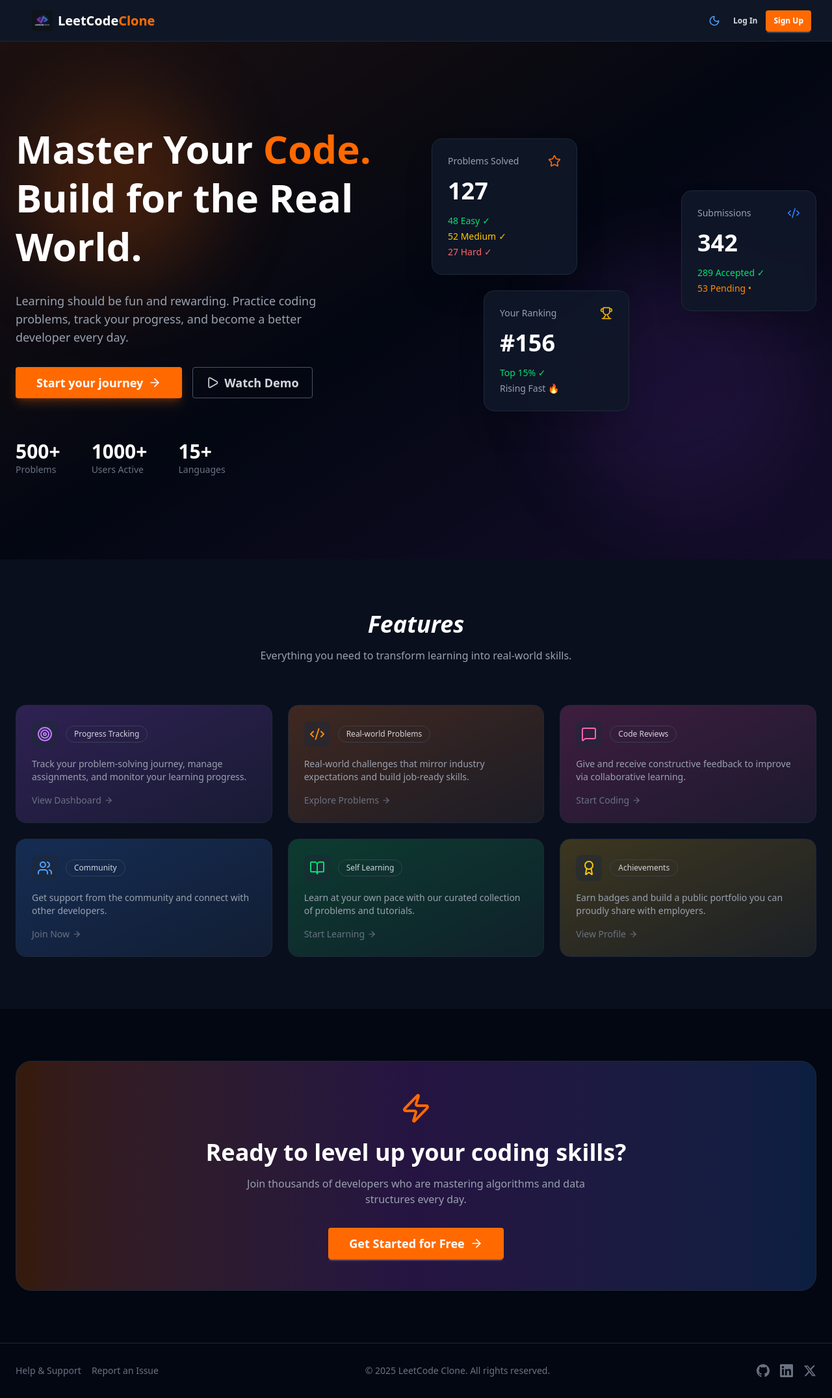
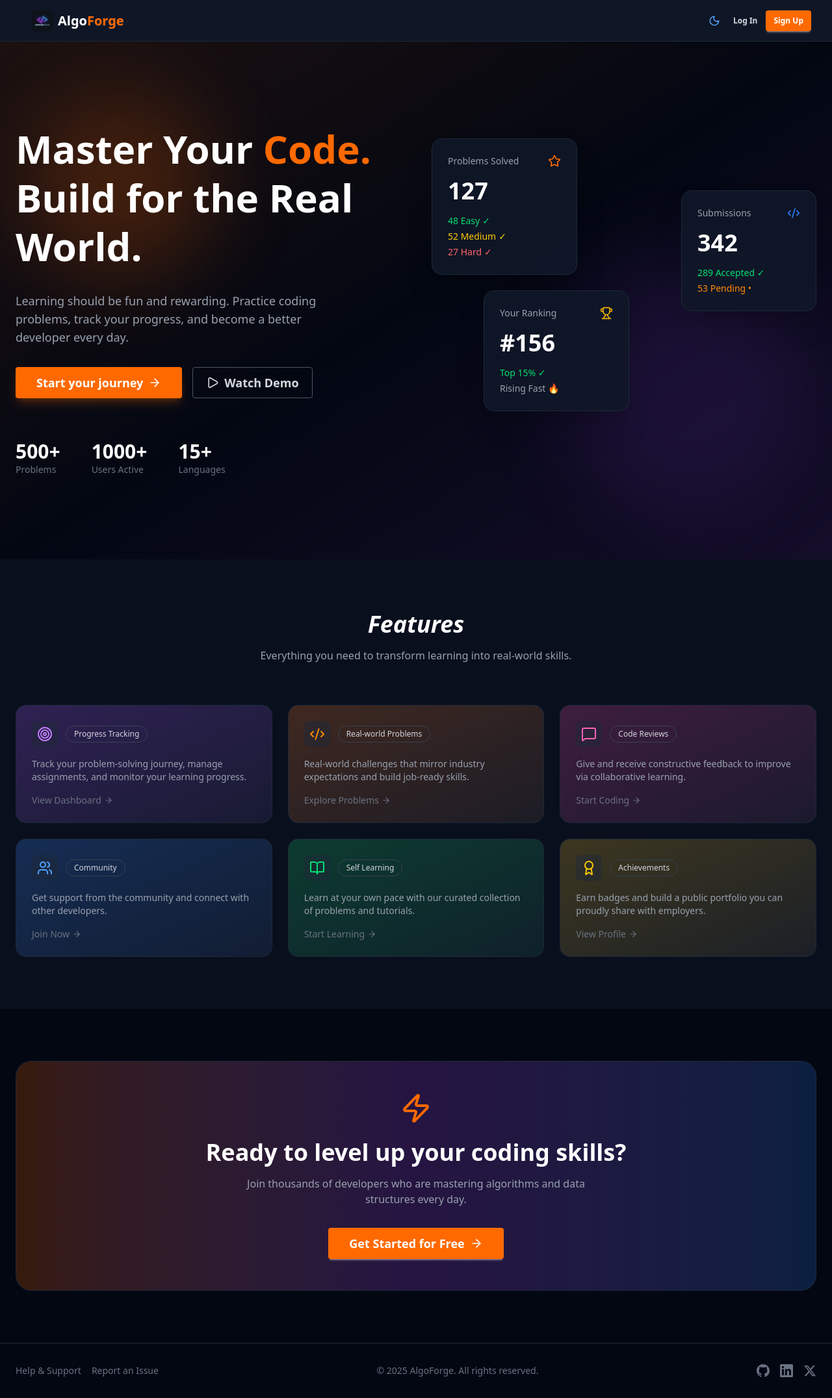
Before and after one commit to GauharAlam/LeetCode_Project, a React (Vite) app in the folder Frontend/: page / in a window 1280 px wide. Shown: the whole page at 65% size. Built offline with nearby package versions, Linux system fonts and the light colour scheme; no server answers.

Commit message:
Rebrand project to AlgoForge

```diff
--- a/Frontend/index.html
+++ b/Frontend/index.html
@@ -4,7 +4,7 @@
     <meta charset="UTF-8" />
     <link rel="icon" type="image/png" href="/logo.png" />
     <meta name="viewport" content="width=device-width, initial-scale=1.0" />
-    <title>LeetCode Clone</title>
+    <title>AlgoForge</title>
   </head>
   <body>
     <div id="root"></div>
--- a/Frontend/src/components/Navbar.jsx
+++ b/Frontend/src/components/Navbar.jsx
@@ -23,8 +23,8 @@ const Navbar = () => {
     <div className="navbar bg-gray-900/95 dark:bg-gray-900/95 backdrop-blur-sm border-b border-gray-800 dark:border-gray-800 text-white px-4 md:px-8 sticky top-0 z-50">
       <div className="flex-1">
         <Link to="/" className="btn btn-ghost text-xl normal-case gap-2 text-white hover:bg-gray-800">
-          <img src="/logo.png" alt="LeetCode Clone Logo" className="h-8 w-8 object-contain rounded" />
-          <span className="font-bold">LeetCode<span className="text-orange-500">Clone</span></span>
+          <img src="/logo.png" alt="AlgoForge Logo" className="h-8 w-8 object-contain rounded" />
+          <span className="font-bold">Algo<span className="text-orange-500">Forge</span></span>
         </Link>
       </div>
 
--- a/Frontend/src/pages/LandingPage.jsx
+++ b/Frontend/src/pages/LandingPage.jsx
@@ -245,7 +245,7 @@ const LandingPage = () => {
                             <Link to="#" className="text-gray-500 hover:text-gray-300 text-sm">Report an Issue</Link>
                         </div>
                         <p className="text-gray-500 text-sm">
-                            © 2025 LeetCode Clone. All rights reserved.
+                            © 2025 AlgoForge. All rights reserved.
                         </p>
                         <div className="flex items-center gap-4">
                             <a href="#" className="text-gray-500 hover:text-gray-300">
--- a/Frontend/src/pages/Login.jsx
+++ b/Frontend/src/pages/Login.jsx
@@ -37,7 +37,7 @@ function Login() {
                 onSubmit={handleSubmit(submittedData)}
                 className='bg-gray-800 p-8 rounded-lg shadow-xl w-96 flex flex-col items-center gap-6'
             >
-                <h2 className="text-3xl font-bold text-white">Leetcode</h2>
+                <h2 className="text-3xl font-bold text-white">AlgoForge</h2>
 
                 {/* Show Error Message if login fails */}
                 {error && <div className="alert alert-error text-sm py-2">{typeof error === 'string' ? error : 'Login failed'}</div>}
--- a/Frontend/src/pages/Signup.jsx
+++ b/Frontend/src/pages/Signup.jsx
@@ -49,7 +49,7 @@ function Signup() {
           onSubmit={handleSubmit(submittedData)}
           className="bg-gray-800 p-8 rounded-lg shadow-xl w-96 flex flex-col items-center gap-6"
         >
-          <h2 className="text-3xl font-bold mb-6 text-white">Leetcode</h2>
+          <h2 className="text-3xl font-bold mb-6 text-white">AlgoForge</h2>
 
           {/* Show Error Message */}
           {error && <div className="alert alert-error text-sm py-2">{typeof error === 'string' ? error : 'Signup failed'}</div>}
```
